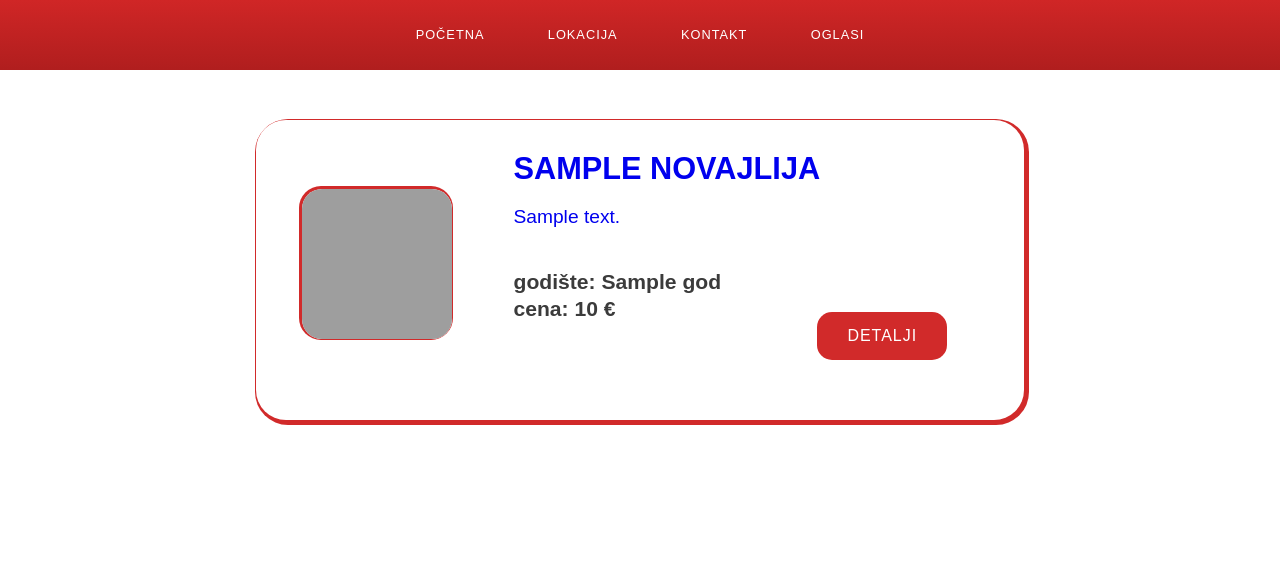
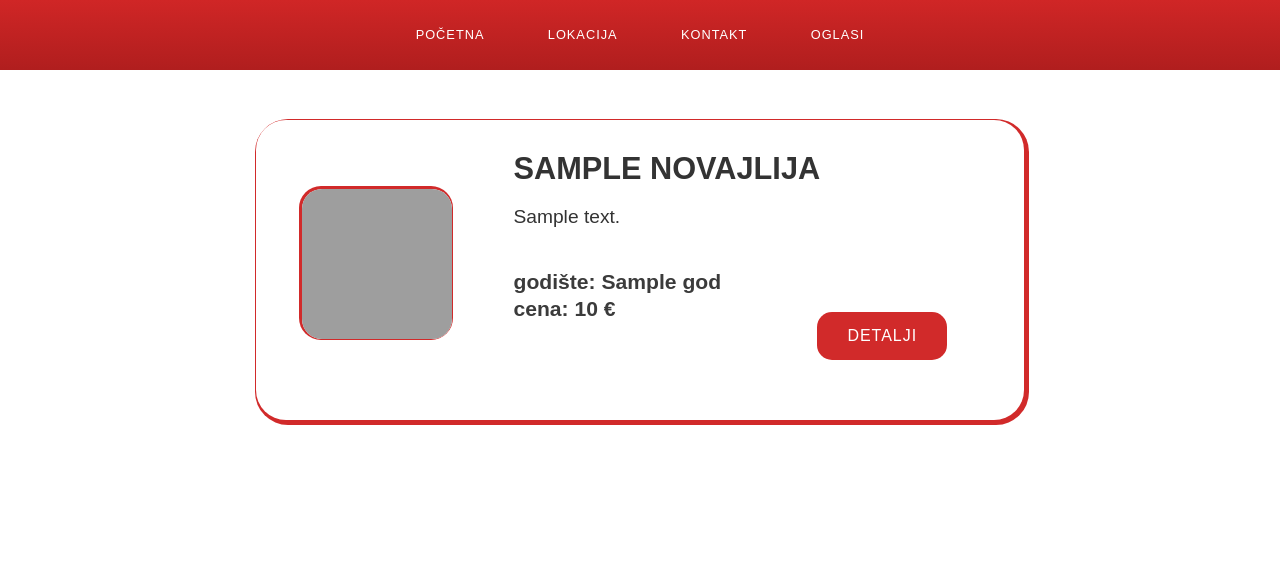
Before and after one commit to zitj/WEBSITE-Moto-Centar-Pljevalj-i-, a PHP site: page /php/oglasi.php in a window 1280 px wide. Shown: the top 561 px of the page. Run offline with PHP 8.4, Linux system fonts and the light colour scheme; tables that the repository leaves empty or names only in its code hold one stand-in row (values such as "Sample post"); grey boxes are pictures that could not be loaded.

Commit message:
style changes2

```diff
--- a/style/style.css
+++ b/style/style.css
@@ -693,6 +693,10 @@ header nav a:active {
   color: #333333;
 }
 
+.advertisements .containerAdvertisement .text a {
+  color: #333333;
+}
+
 .advertisements .containerAdvertisement .text a:active, .advertisements .containerAdvertisement .text a:visited {
   color: #333333;
 }
--- a/style/style.scss
+++ b/style/style.scss
@@ -398,6 +398,7 @@ header{
             font-size: 1.2em;
             color: #333333;
             a{
+                color: #333333;
                 &:active,
                 &:visited{
                     color: #333333;
```
Also changed, not shown: 2 other files.
